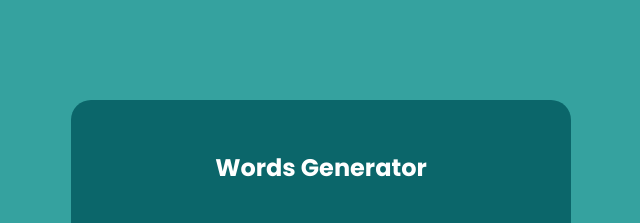
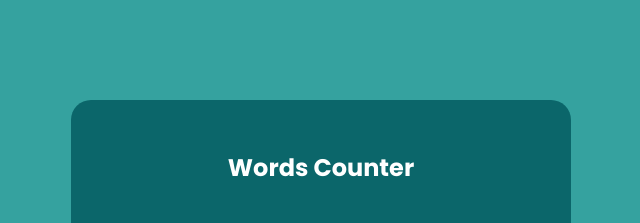
Before and after one commit to NandhuVsona/wordsGen.html, a plain HTML site: page index.html in a window 1280 px wide. Shown: the top 223 px of the page, without its empty margins (319-959 px from the left). Drawn offline with Linux system fonts and the light colour scheme.

Commit message:
Update index.html

```diff
--- a/index.html
+++ b/index.html
@@ -4,7 +4,7 @@
 <head>
   <meta charset="UTF-8">
   <meta name="viewport" content="width=device-width, initial-scale=1.0">
-  <title>Random Letter Generator</title>
+  <title>Words Counter</title>
   <link rel="preconnect" href="https://fonts.googleapis.com">
   <link rel="preconnect" href="https://fonts.gstatic.com" crossorigin>
   <link href="https://fonts.googleapis.com/css2?family=Poppins:wght@400;500;700&display=swap" rel="stylesheet">
@@ -120,7 +120,7 @@
       }
     }
 
-    @media screen and (max-width:768px) {
+    @media screen and (max-width:568px) {
       .container {
         margin: 20px;
         width: 350px;
@@ -162,7 +162,7 @@
 <body>
   <div class="container">
     <div class="box">
-      <h2>Words Generator</h2>
+      <h2>Words Counter</h2>
       <textarea autocomplete="off"  cols="35" rows="10" id="input" placeholder="Enter The Paragraph..."
         pattern="[a-z]*[A-Z]*"></textarea>
       <button type="submit" onclick="calculate()">Calculate</button>
```
